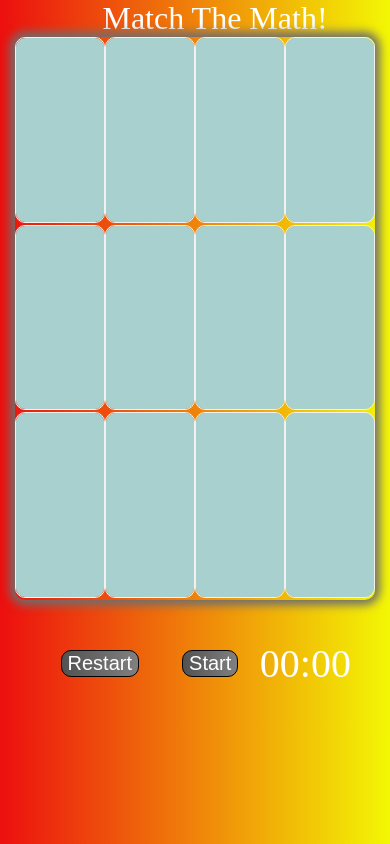
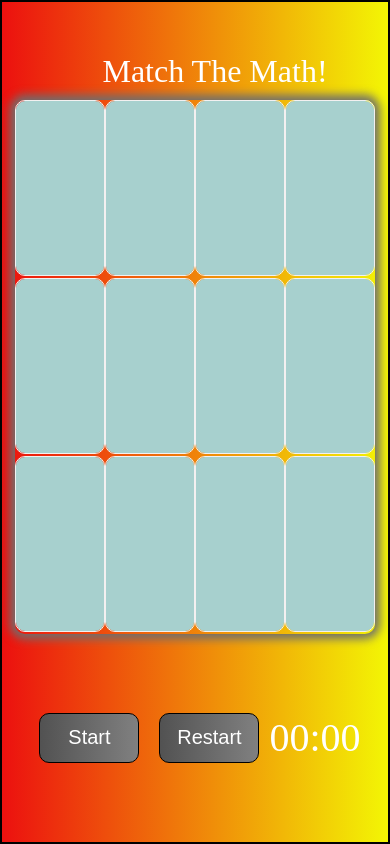
Before and after one commit to MichaelDWilliams1/Simple-Math-Matching-Game, a plain HTML site: page matchinggame/index.html in a window 390 px wide. Shown: the top 844 px of the page. Drawn offline with Linux system fonts and the light colour scheme.

Commit message:
changed styling to make mobile and tablet look better. Added all images into thier own file

```diff
--- a/matchinggame/index.html
+++ b/matchinggame/index.html
@@ -13,52 +13,52 @@
         <div class="title">Match The Math!</div>
     <section class="container">
     <div class="media media1" data-name="pic1" >
-        <img class="front-card" src="4.png">
-        <img class="back-card" src="back.jpeg">
+        <img class="front-card" src="images/4.png">
+        <img class="back-card" src="images/back.jpeg">
     </div>
     <div class="media media1" data-name="pic1" >
-        <img class="front-card" src="2plus2.png">
-        <img class="back-card" src="back.jpeg">
+        <img class="front-card" src="images/2plus2.png">
+        <img class="back-card" src="images/back.jpeg">
     </div>
     <div class="media"  data-name="pic2">
-        <img class="front-card" src="3plus4.png">
-        <img class="back-card" src="back.jpeg">
+        <img class="front-card" src="images/3plus4.png">
+        <img class="back-card" src="images/back.jpeg">
     </div>
     <div class="media"  data-name="pic2">
-        <img class="front-card" src="7.png">
-        <img class="back-card" src="back.jpeg">
+        <img class="front-card" src="images/7.png">
+        <img class="back-card" src="images/back.jpeg">
     </div>
     <div class="media"  data-name="pic3">
-        <img class="front-card" src="3plus13.png">
-        <img class="back-card" src="back.jpeg">
+        <img class="front-card" src="images/3plus13.png">
+        <img class="back-card" src="images/back.jpeg">
     </div>
     <div class="media"  data-name="pic3">
-        <img class="front-card" src="16.png">
-        <img class="back-card" src="back.jpeg">
+        <img class="front-card" src="images/16.png">
+        <img class="back-card" src="images/back.jpeg">
     </div>
     <div class="media"  data-name="pic4">
-        <img class="front-card" src="4plus1.png">
-        <img class="back-card" src="back.jpeg">
+        <img class="front-card" src="images/4plus1.png">
+        <img class="back-card" src="images/back.jpeg">
     </div>
     <div class="media"  data-name="pic4">
-        <img class="front-card" src="5.png">
-        <img class="back-card" src="back.jpeg">
+        <img class="front-card" src="images/5.png">
+        <img class="back-card" src="images/back.jpeg">
     </div>
     <div class="media"  data-name="pic5">
-        <img class="front-card" src="5plus5.png">
-        <img class="back-card" src="back.jpeg">
+        <img class="front-card" src="images/5plus5.png">
+        <img class="back-card" src="images/back.jpeg">
     </div>
     <div class="media"  data-name="pic5">
-        <img class="front-card" src="10.png">
-        <img class="back-card" src="back.jpeg">
+        <img class="front-card" src="images/10.png">
+        <img class="back-card" src="images/back.jpeg">
     </div>
     <div class="media"  data-name="pic6" >
-        <img class="front-card" src="6plus7.png">
-        <img class="back-card" src="back.jpeg">
+        <img class="front-card" src="images/6plus7.png">
+        <img class="back-card" src="images/back.jpeg">
     </div>
     <div class="media"  data-name="pic6" >
-        <img class="front-card" src="13.png">
-        <img class="back-card" src="back.jpeg">
+        <img class="front-card" src="images/13.png">
+        <img class="back-card" src="images/back.jpeg">
     </div>
     </section>
     </section>
@@ -67,11 +67,13 @@
         <p class="remove">Match the simple addition problem to its answer</p>
         <p class="remove">You have one minute to match them all. Good luck!</p>
         <p class="remove">Press start to begin</p>
+        <div class="timerContainer">
          <p class="timerr" id="timer">00:00</p>
-
+         <div class="buttonContainer">
          <button class="start">Start</button>
          <button class="restart">Restart</button>
-
+        </div>
+    </div>
         </section>
     </section>
     <section class="modal-container">
--- a/matchinggame/style.css
+++ b/matchinggame/style.css
@@ -9,8 +9,6 @@
 padding: 0;
 margin: 0;
   background-image: linear-gradient(to right, rgb(236, 15, 15), rgb(243, 247, 4));
-    clear: both;
-
 }
 
 .title{
@@ -26,21 +24,16 @@
 display: flex;
 flex-direction: column;
 align-items: left;
-
 height: 100vh;
 width: 74vw;
 padding: 0;
-
-
 }
 /* contains the entire board in it */
 .container {
-    /* border: 3px solid rgb(32, 131, 53); */
   display: flex;
   flex-wrap: wrap;
   height: 90vh;
   width: 50vw;
-    /* box-shadow: -4px -4px 7px 1px rgba(2, 2, 2, 0.5); */
   margin: 15px 15px;
   box-shadow: 0 0 10px 5px rgb(110, 110, 110);
   border-radius: 10px;
@@ -53,7 +46,6 @@ padding: 0;
   position: relative;
   width: 25%;
  height: 33%;
-  /* border: 3px solid white; */
 transition: transform 0.6s;
 transform-style: preserve-3d;
 }
@@ -93,11 +85,9 @@ justify-content: center;
 display: flex;
 height: 100vh;
 width: 25.2%;
-
 }
 
 .start-container{
-
 clear: both;
 display: flex;
 flex-wrap: wrap;
@@ -107,6 +97,17 @@ justify-content: center;
 align-items: center;
 font-size: 2rem;
 color: white;
+}
+
+.timerContainer{
+display: flex;
+flex-direction: row-reverse;
+}
+
+.buttonContainer{
+width: auto;
+height: auto;
+display: flex;
 }
 
 button{
@@ -119,6 +120,8 @@ button{
 margin: auto;
 background-image: linear-gradient(to right, rgb(82, 82, 82), gray);
 color: white;
+margin-left: 10px;
+margin-right: 10px;
 }
 
 .start:hover{
@@ -248,50 +251,40 @@ color: white;
       display: flex;
       flex-direction: column;
       align-items: center;
-
+      border: 2px solid;
+      height: 100vh;
+      justify-content: space-evenly;
     }
 
-
     .s-container{
-
       justify-content: center;
        align-content: center;
         display: flex;
         height: 100vh;
         width: 25.2%;
-
+        width: auto;
+        height: auto;
       }
 
 
 
       .container {
-          width: 60%;
-          min-height: 60%;
-
-          margin: auto;
+        width: 100%;
+        height: 100%;
         padding: 0;
-
       }
 
       .c-container{
-          max-height: 600px;
+        height: 70vh;
         width: 600px;
         margin-bottom: 0;
         padding-bottom: 0;
-
-
       }
 
 
     .title {
       font-size: 2rem;
-        margin: auto;
-      }
-
-
-      .s-container{
-        width: 80%;
-        height: 30%;
+      margin: 10px auto 10px auto;
     }
 
     .start-container{
@@ -304,11 +297,27 @@ color: white;
         color: rgb(255, 255, 255);
 
     }
+
+    .timerContainer{
+      align-items: center;
+    }
+
     button{
      font-size: 20px;
+     margin: 10px;
+     width: 100px;
+     height: 50px;
+     display: flex;
+     align-items: center;
     }
     .remove {
       display: none;
     }
 
   }
+  @media screen and (max-width: 600px){
+.container{
+width: 60%;
+margin: auto;
+}
+  }
```
Also changed, not shown: matchinggame/images/10.png (renamed from matchinggame/10.png), matchinggame/images/13.png (renamed from matchinggame/13.png), matchinggame/images/16.png (renamed from matchinggame/16.png), matchinggame/images/2plus2.png (renamed from matchinggame/2plus2.png), matchinggame/images/3plus13.png (renamed from matchinggame/3plus13.png), matchinggame/images/3plus4.png (renamed from matchinggame/3plus4.png), matchinggame/images/4.png (renamed from matchinggame/4.png), matchinggame/images/4plus1.png (renamed from matchinggame/4plus1.png), matchinggame/images/5.png (renamed from matchinggame/5.png), matchinggame/images/5plus5.png (renamed from matchinggame/5plus5.png), matchinggame/images/6plus7.png (renamed from matchinggame/6plus7.png), matchinggame/images/7.png (renamed from matchinggame/7.png), matchinggame/images/back.jpeg (renamed from matchinggame/back.jpeg). Lines whose indentation alone changed are shown as unchanged.
